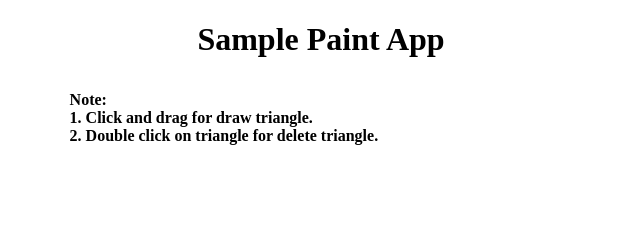
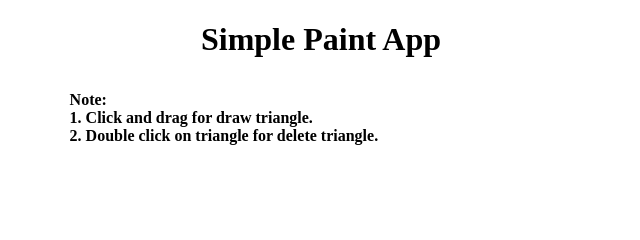
Before and after one commit to Sathishabd17/Simple-Paint-App, a plain HTML site: page index.html in a window 1280 px wide. Shown: the top 240 px of the page, 319-959 px from the left. Drawn offline with Linux system fonts and the light colour scheme.

Commit message:
Update index.html

```diff
--- a/index.html
+++ b/index.html
@@ -1,7 +1,7 @@
 <!DOCTYPE html>
 <html>
 	<head>
-		<title> Sample Paint App </title>
+		<title> Simple Paint App </title>
 		<style>
 			body {
 				margin: 0;
@@ -37,7 +37,7 @@
 	</head>
 
 	<body>
-		<h1> Sample Paint App </h1>
+		<h1> Simple Paint App </h1>
 		</br>
 		<p id = "note"> <strong> Note: <strong> </br>
 				1. Click and drag for draw triangle. </br>
@@ -45,7 +45,7 @@
 		</p>
 		<canvas id = "myCanvas" width="500" height="300"></canvas>
 		<button id = "button" onclick = "startDraw()"> Reset </button>
-		<script src = "Canvas Sample.js"></script>
+		<script src = "Simple Paint App.js"></script>
 
 	</body>
 </html>
```
